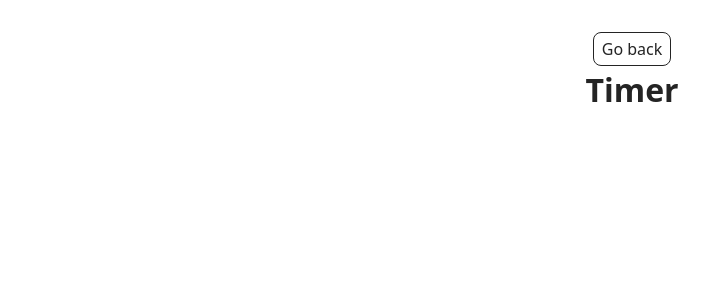
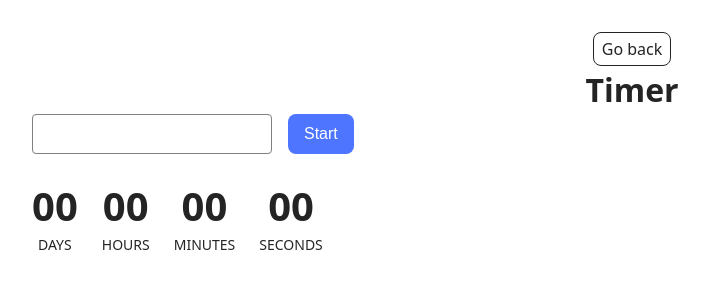
Before and after one commit to NataliShatina/goit-js-hw-10, a website built with Vite: page src/1-timer.html in a window 1280 px wide. Shown: the whole page, without its empty margins (8-717 px from the left). Built offline with nearby package versions, Linux system fonts and the light colour scheme.

Commit message:
timer css

```diff
--- a/src/1-timer.html
+++ b/src/1-timer.html
@@ -12,6 +12,29 @@
       <div class="container">
         <a class="back-link" href="./index.html">Go back</a>
         <h1 class="main-title">Timer</h1>
+        <div class="controls">
+          <input type="text" id="datetime-picker" />
+          <button type="button" data-start>Start</button>
+        </div>
+
+        <div class="timer">
+          <div class="field">
+            <span class="value" data-days>00</span>
+            <span class="label">Days</span>
+          </div>
+          <div class="field">
+            <span class="value" data-hours>00</span>
+            <span class="label">Hours</span>
+          </div>
+          <div class="field">
+            <span class="value" data-minutes>00</span>
+            <span class="label">Minutes</span>
+          </div>
+          <div class="field">
+            <span class="value" data-seconds>00</span>
+            <span class="label">Seconds</span>
+          </div>
+        </div>
       </div>
     </main>
     <script type="module" src="./js/1-timer.js"></script>
--- a/src/css/styles.css
+++ b/src/css/styles.css
@@ -14,3 +14,5 @@
 @import url('./header.css');
 
 @import url('./back-link.css');
+
+@import url('./timer.css');
--- /dev/null
+++ b/src/css/timer.css
@@ -0,0 +1,75 @@
+/* body {
+  font-family: Arial, sans-serif;
+  padding: 24px;
+} */
+
+#datetime-picker {
+  width: 240px;
+  height: 40px;
+  padding: 0 12px;
+  font-size: 16px;
+  border: 1px solid #808080;
+  border-radius: 4px;
+  box-sizing: border-box;
+}
+
+#datetime-picker:hover {
+  border-color: #000;
+}
+
+#datetime-picker:focus {
+  outline: none;
+  border-color: #4e75ff;
+}
+
+button[data-start] {
+  height: 40px;
+  padding: 0 16px;
+  margin-left: 8px;
+  border: none;
+  border-radius: 8px;
+  background-color: #4e75ff;
+  color: #fff;
+  font-size: 16px;
+  cursor: pointer;
+}
+
+button[data-start]:hover:not(:disabled) {
+  background-color: #6c8cff;
+}
+
+button[data-start]:disabled {
+  background-color: #cfcfcf;
+  color: #989898;
+  cursor: not-allowed;
+}
+
+.controls {
+  display: flex;
+  gap: 8px;
+  margin-bottom: 32px;
+}
+
+.timer {
+  display: flex;
+  gap: 24px;
+  margin-top: 32px;
+}
+
+.field {
+  display: flex;
+  flex-direction: column;
+  align-items: center;
+}
+
+.value {
+  font-size: 40px;
+  font-weight: 700;
+  line-height: 1;
+}
+
+.label {
+  margin-top: 8px;
+  font-size: 14px;
+  text-transform: uppercase;
+}
```
